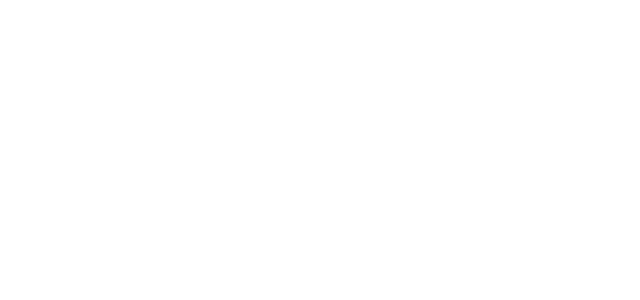
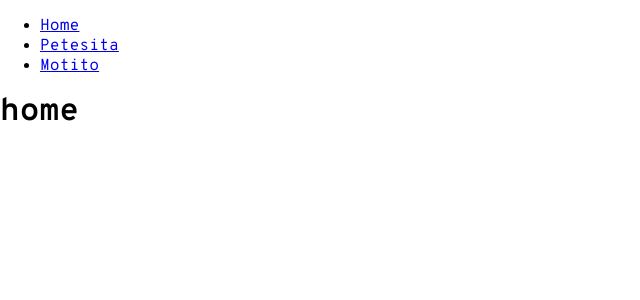
Before and after one commit to NicolleMR/shop, a React (Create React App) app: page / in a window 1280 px wide. Shown: the top 300 px of the page, without its empty margins (0-640 px from the left). Built offline with nearby package versions, Linux system fonts and the light colour scheme.

Commit message:
install react router dom library

```diff
--- a/package.json
+++ b/package.json
@@ -8,6 +8,7 @@
     "@testing-library/user-event": "^13.2.1",
     "react": "^18.0.0",
     "react-dom": "^18.0.0",
+    "react-router-dom": "^6.3.0",
     "react-scripts": "5.0.1",
     "web-vitals": "^2.1.0"
   },
--- a/src/components/App/App.jsx
+++ b/src/components/App/App.jsx
@@ -1,10 +1,35 @@
-
+import {
+  BrowserRouter,
+  Routes,
+  Route,
+  Link,
+} from "react-router-dom";
 import "./app.css";
 
 const App = () => (
-  <div>
+  <BrowserRouter>
+    <div>
+      <nav>
+        <ul>
+          <li>
 
-  </div>
+            <Link to="/">Home</Link>
+          </li>
+          <li>
+            <Link to="/petesita">Petesita</Link>
+          </li>
+          <li>
+            <Link to="/motito">Motito</Link>
+          </li>
+        </ul>
+      </nav>
+      <Routes>
+        <Route path="/" element={<h1>home</h1>} />
+        <Route path="petesita" element={<h1>hackico</h1>} />
+        <Route path="motito" element={<h1>nalita</h1>} />
+      </Routes>
+    </div>
+  </BrowserRouter>
 );
 
 export default App;
```
Also changed, not shown: 1 other file (tests, documents, lock files or other folders).
